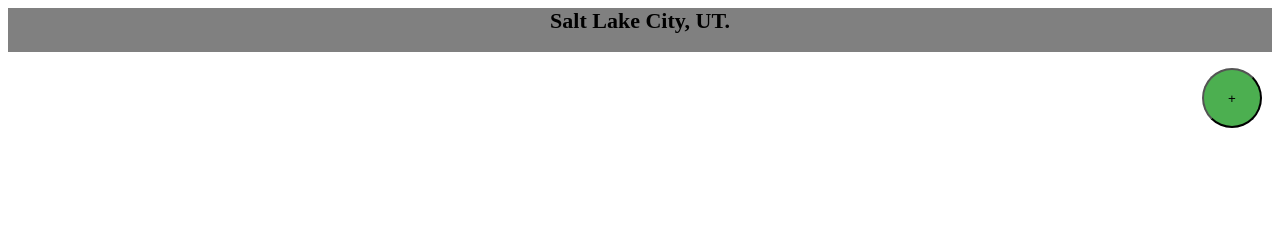
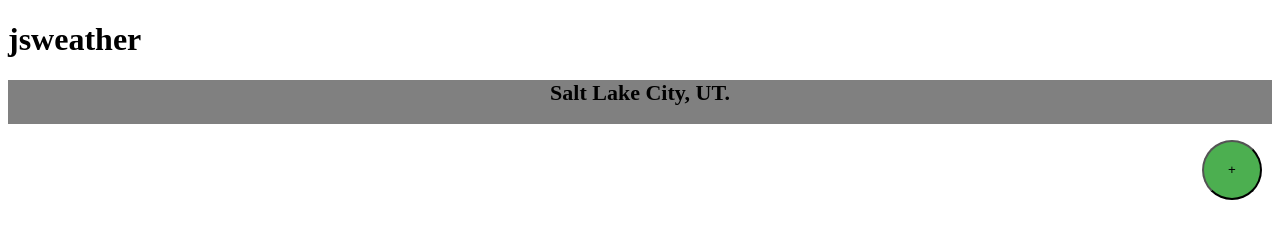
Before and after one commit to mrcaffey/jsweather, a plain HTML site: page index.html in a window 1280 px wide. Drawn offline with nearby package versions, Linux system fonts and the light colour scheme; no server answers.

Commit message:
styling/title

```diff
--- a/index.html
+++ b/index.html
@@ -13,6 +13,9 @@
 </head>
 
 <body>
+  <div class="header">
+    <h1>jsweather</h1>
+  </div>
   <div class="weather-container">
     <div class="city">Salt Lake City, UT.</div>
     <img class="icon">
--- a/style.css
+++ b/style.css
@@ -1,4 +1,9 @@
 
+
+.header {
+color: black;
+size: 10px;
+}
 .weather-container {
   background: grey;
   text-align: center;
```
